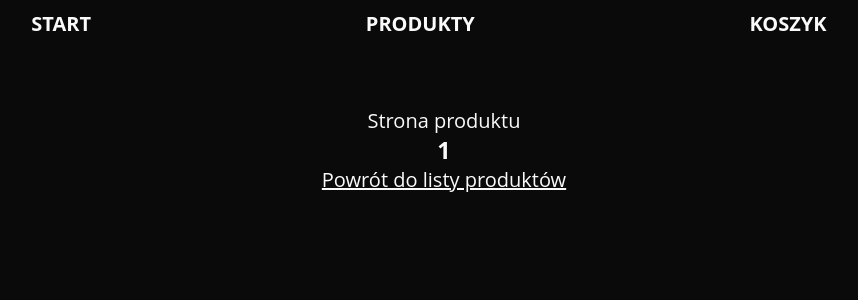
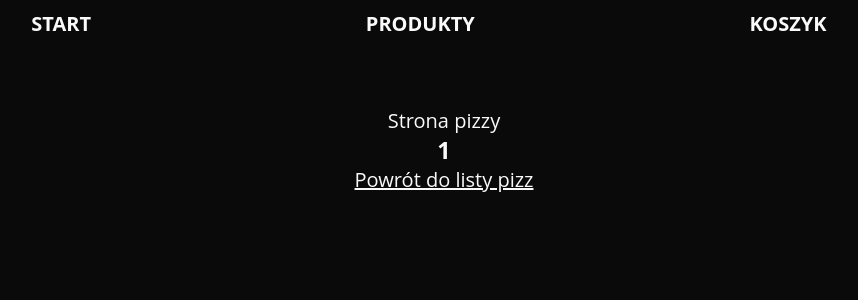
Before and after one commit to piowyg/pizza, a React (Create React App) app: page /pizza/1 in a window 1280 px wide. Shown: the top 300 px of the page, without its empty margins (196-1054 px from the left). Built offline with nearby package versions, Linux system fonts and the light colour scheme.

Commit message:
small fixes with paths and text changes

```diff
--- a/src/pages/PizzaPage.js
+++ b/src/pages/PizzaPage.js
@@ -6,9 +6,9 @@ import Product from '../components/Product'
 const PizzaPage = ({ match }) => {
   return (
     <>
-      <div>Strona produktu</div>
+      <div>Strona pizzy</div>
       <Product id={match.params.id} />
-      <Link to="/products">Powrót do listy produktów</Link>
+      <Link to="/products">Powrót do listy pizz</Link>
     </>
 
   );
```
